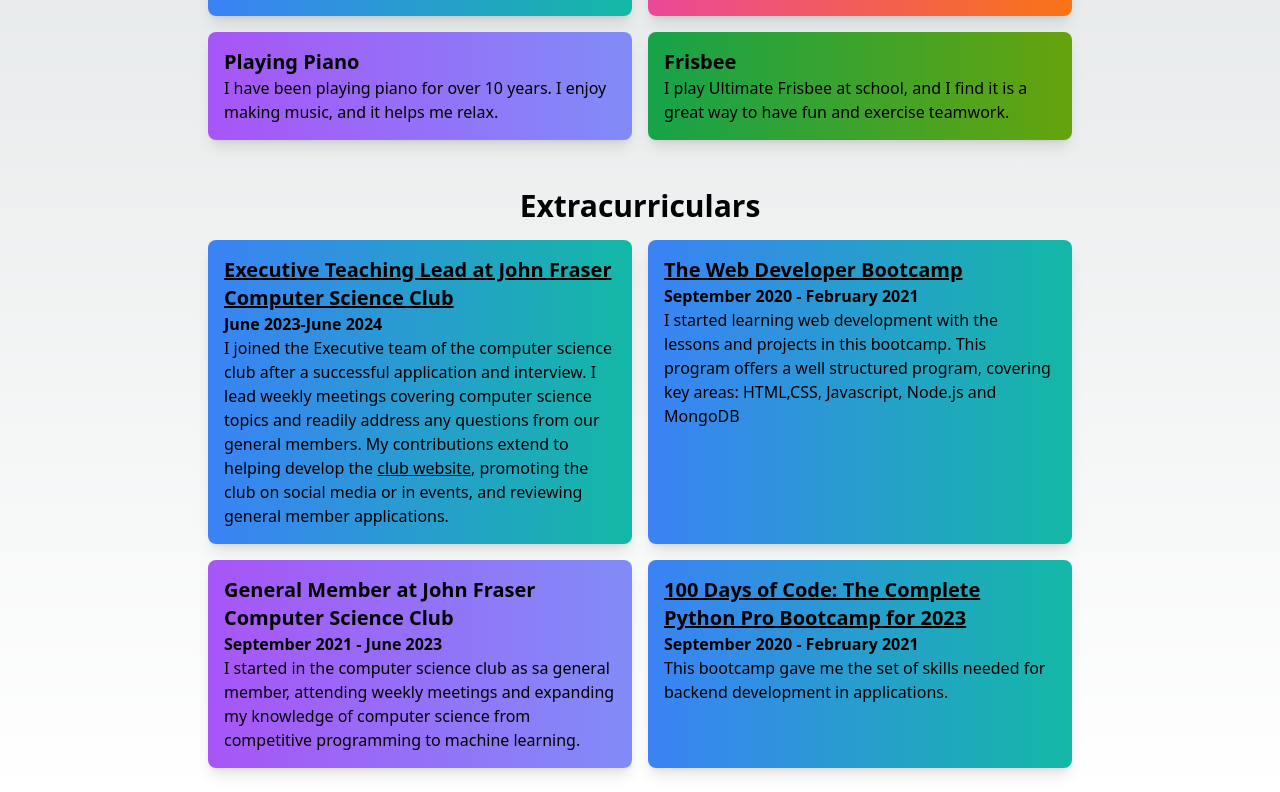
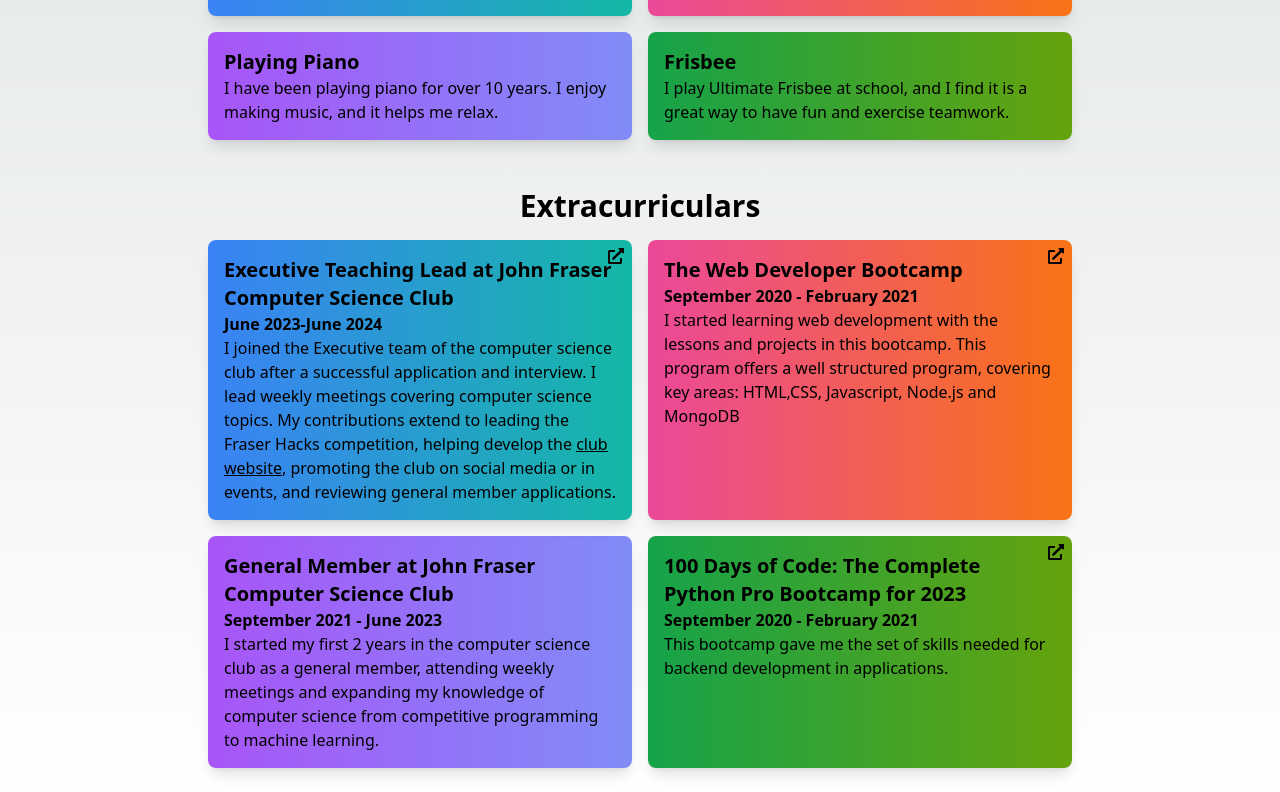
Before and after one commit to JoshuaChou10/portfolio, a Next.js app: page /about in a window 1280 px wide. Shown: the part 655-1447 px from the top of the page. Built offline with nearby package versions, Linux system fonts and the light colour scheme.

Commit message:
Started writing content for exp, refined styling

```diff
--- a/pages/about.tsx
+++ b/pages/about.tsx
@@ -2,7 +2,7 @@ import Image from 'next/image';
 import Head from 'next/head';
 import Navbar from '../components/navbar';
 import '../app/globals.css'
-
+import { FaExternalLinkAlt } from 'react-icons/fa'
 const About = () => {
   return (
     <>
@@ -10,7 +10,9 @@ const About = () => {
         <title>About | Joshua Chou</title>
       </Head>
       <Navbar />
+
       <main className="flex flex-col md:flex-row md:justify-center md:items-center md:space-x-6 my-12 mx-auto px-20">
+
         {/* Image section */}
         <div className="md:w-1/3 flex justify-center mb-6 md:mb-0">
           <Image
@@ -62,21 +64,23 @@ const About = () => {
     <h2 className="text-3xl font-bold text-center">Extracurriculars</h2>
     <div className="mt-4 grid grid-cols-1 md:grid-cols-2 gap-4">
 
-      <a target="_blank" href="https://frasercodes.vercel.app/">
-      <div className="hobby-box bg-gradient-to-r from-blue-500 to-teal-500 rounded-lg p-4 shadow-lg hover:translate-y-[-7px] transition-transform duration-300">
-        <h3 className="text-xl font-bold underline">Executive Teaching Lead at John Fraser Computer Science Club </h3>
+    <div className="hobby-box bg-gradient-to-r from-blue-500 to-teal-500 rounded-lg p-4 shadow-lg hover:translate-y-[-7px] transition-transform duration-300 relative">
+  <a href="https://frasercodes.vercel.app/" target="_blank" className="absolute top-0 right-0 p-2">
+    <FaExternalLinkAlt /> {/* FontAwesome Icon */}
+  </a>
+  <h3 className="text-xl font-bold hover:underline"><a target="_blank" href="https://frasercodes.vercel.app/">Executive Teaching Lead at John Fraser Computer Science Club</a></h3>
+  <b>June 2023-June 2024</b>
+  <br></br>
+  <p>I joined the Executive team of the computer science club after a successful application and interview. I lead weekly meetings covering computer science topics. My contributions extend to leading the Fraser Hacks competition, helping develop
+    the <u><a target="_blank" href="https://frasercodes.vercel.app/"> club website</a></u>, promoting the club on social media or in events, and reviewing general member applications.</p>
+</div>
 
-        <b>June 2023-June 2024</b>
-        <br></br>
-        <p>I joined the Executive team of the computer science club after a successful application and interview. I lead weekly meetings covering computer science topics and readily address any questions from our general members.
-           My contributions extend to helping develop the <u>club website</u>, promoting the club on social media or in events, and reviewing general member applications.  </p>
-
-      </div>
-      </a>
-
-      <div className="hobby-box bg-gradient-to-r from-blue-500 to-teal-500 rounded-lg p-4 shadow-lg hover:translate-y-[-7px] transition-transform duration-300">
+      <div className="hobby-box bg-gradient-to-r from-pink-500 to-orange-500 rounded-lg p-4 shadow-lg hover:translate-y-[-7px] transition-transform duration-300 relative">
+      <a href="https://www.udemy.com/course/100-days-of-code/" target="_blank" className="absolute top-0 right-0 p-2">
+    <FaExternalLinkAlt /> {/* FontAwesome Icon */}
+  </a>
       <a target="_blank" href='https://www.udemy.com/course/the-web-developer-bootcamp/'>
-        <h3 className="text-xl font-bold underline">The Web Developer Bootcamp</h3>
+        <h3 className="text-xl font-bold hover:underline">The Web Developer Bootcamp</h3>
 
         <b>September 2020 - February 2021</b>
         <br></br>
@@ -89,20 +93,22 @@ const About = () => {
         <h3 className="text-xl font-bold">General Member at John Fraser Computer Science Club</h3>
         <b>September 2021 - June 2023</b>
         <br></br>
-        <p>I started in the computer science club as sa general member,
+        <p>I started my first 2 years in the computer science club as a general member,
           attending weekly meetings and expanding my knowledge of computer science from competitive programming to machine learning. </p>
       </div>
 
-      <div className="hobby-box bg-gradient-to-r from-blue-500 to-teal-500 rounded-lg p-4 shadow-lg hover:translate-y-[-7px] transition-transform duration-300">
-      <a target="_blank" href='https://www.udemy.com/course/100-days-of-code/'>
-        <h3 className="text-xl font-bold underline">
-100 Days of Code: The Complete Python Pro Bootcamp for 2023
-</h3>
 
-        <b>September 2020 - February 2021</b>
-        <br></br>
+<div className="hobby-box bg-gradient-to-r from-green-600 to-lime-600 rounded-lg p-4 shadow-lg hover:translate-y-[-7px] transition-transform duration-300 relative">
+  <a href="https://www.udemy.com/course/100-days-of-code/" target="_blank" className="absolute top-0 right-0 p-2">
+    <FaExternalLinkAlt /> {/* FontAwesome Icon */}
+  </a>
+  <h3 className="text-xl font-bold hover:underline">
+  <a href="https://www.udemy.com/course/100-days-of-code/" target="_blank"> 100 Days of Code: The Complete Python Pro Bootcamp for 2023</a>
+  </h3>
+  <b>September 2020 - February 2021</b>
+  <br></br>
         <p>This bootcamp gave me the set of skills needed for backend development in applications. </p>
-        </a>
+
       </div>
 
     </div>
--- a/pages/experience.tsx
+++ b/pages/experience.tsx
@@ -19,39 +19,64 @@ const Experience = () => {
               <div className="space-y-10"> {/* This wrapper introduces space between the items */}
 
                 {/* Experience Item 1 */}
-                <div className="relative">
+
+                <div className="relative leading-8">
                   <div className="absolute -left-3 mt-1.5 w-6 h-6 bg-blue-500 rounded-full border-4 border-gray-900"></div>
                   <div className="bg-gray-800 p-6 rounded-lg shadow-lg">
-                    <h3 className="text-xl font-semibold">Full Stack Developer</h3>
-                    <p className="text-gray-400">Grade Genius</p>
+                  <Image
+              src='/brookedge-logo.png'
+              alt='Brookedge Academy'
+              width={100}  // Adjust the width as needed
+              height={25} // Adjust the height as needed
+              className="mb-4"
+            />
+                  <h3 className="text-xl font-semibold">Lead Web Developer - Learn Chemistry</h3>
+
+                    <p className=" font-semibold">Brookedge Academy</p>
+                    <time className="block text-sm font-normal leading-none text-gray-400">November 2021 - Present</time>
                     <ul className="list-disc ml-5 mt-4 mb-4 text-gray-300">
-                      <li>Overhauled IT infrastructure, resulting in a 20% increase in efficiency.</li>
+                      <li>Led the Development of the Learn Chemistry App</li>
                       <li>Led a team of developers to implement innovative software solutions.</li>
                       <li>Managed cross-functional teams to align technology with strategic goals.</li>
                       <li>Ensured security compliance and data protection measures were upheld.</li>
                     </ul>
-                    <time className="block text-sm font-normal leading-none text-gray-400">November 2021 - Present</time>
+
                   </div>
                 </div>
                 <div className="relative">
                   <div className="absolute -left-3 mt-1.5 w-6 h-6 bg-blue-500 rounded-full border-4 border-gray-900"></div>
                   <div className="bg-gray-800 p-6 rounded-lg shadow-lg">
-                  <h3 className="text-xl font-semibold">Full Stack Developer</h3>
-                    <p className="text-gray-400">Grade Genius</p>
+                  <Image
+              src='/cahighschools-logo.png'
+              alt='Canadian High Schools'
+              width={100}  // Adjust the width as needed
+              height={25} // Adjust the height as needed
+              className="mb-4"
+            />
+                    <h3 className="text-xl font-semibold">Director of IT</h3>
+                    <p className=" font-semibold">Canadian High Schools</p>
+                    <time className="block text-sm font-normal leading-none text-gray-400">November 2021 - Present</time>
                     <ul className="list-disc ml-5 mt-4 mb-4 text-gray-300">
-                      <li>Overhauled IT infrastructure, resulting in a 20% increase in efficiency.</li>
+                      <li>Engineered the application using Python-Flask, SQLalchemy, and Javascript </li>
                       <li>Led a team of developers to implement innovative software solutions.</li>
                       <li>Managed cross-functional teams to align technology with strategic goals.</li>
                       <li>Ensured security compliance and data protection measures were upheld.</li>
                     </ul>
-                    <time className="block text-sm font-normal leading-none text-gray-400">November 2021 - Present</time>
+
                   </div>
                 </div>
                 <div className="relative">
                   <div className="absolute -left-3 mt-1.5 w-6 h-6 bg-blue-500 rounded-full border-4 border-gray-900"></div>
                   <div className="bg-gray-800 p-6 rounded-lg shadow-lg">
+                  <Image
+              src='/grade-genius-logo.png'
+              alt='Grade Genius'
+              width={100}  // Adjust the width as needed
+              height={25} // Adjust the height as needed
+              className="mb-4"
+            />
                   <h3 className="text-xl font-semibold">Full Stack Developer</h3>
-                    <p className="text-gray-400">Grade Genius</p>
+                  <p className=" font-semibold">Grade Genius</p>
                     <ul className="list-disc ml-5 mt-4 mb-4 text-gray-300">
                       <li>Overhauled IT infrastructure, resulting in a 20% increase in efficiency.</li>
                       <li>Led a team of developers to implement innovative software solutions.</li>
--- a/pages/projects.tsx
+++ b/pages/projects.tsx
@@ -14,7 +14,11 @@ const Projects=()=>{
         <title>Projects | Joshua Chou</title>
       </Head>
       <Navbar />
+
      <div className="flex flex-col w-full">
+
+     <h1 className="text-4xl font-bold text-center m-5">Projects</h1>
+  <h4 className="text-center">Projects I've developed over the years.</h4>
      <section className="w-full">
 
   {projects.map((project, index) => (
```
Also changed, not shown: package.json (+5 -4 lines), public/brookedge-logo.png (added), public/grade-genius-logo.png (added).
